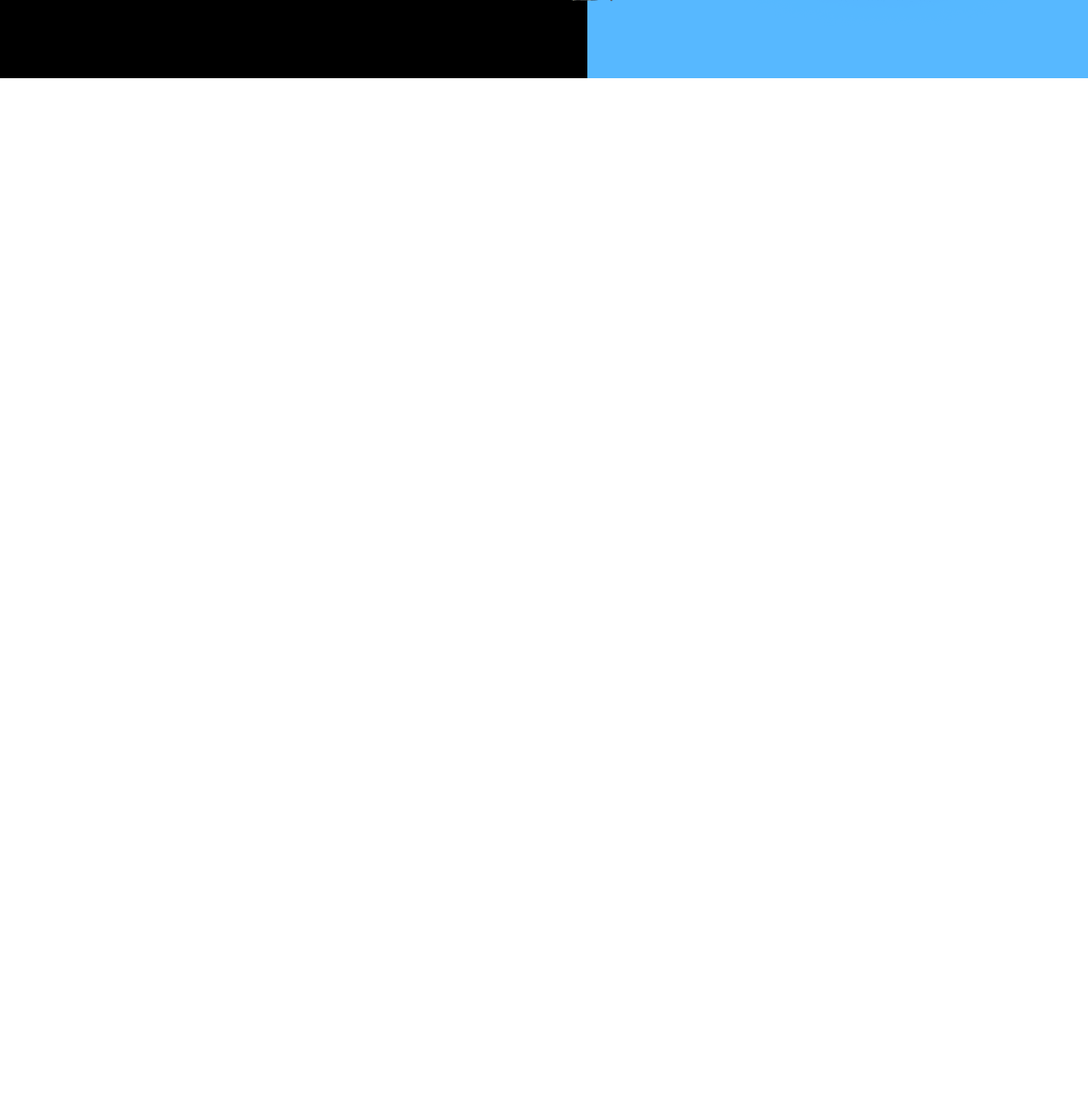
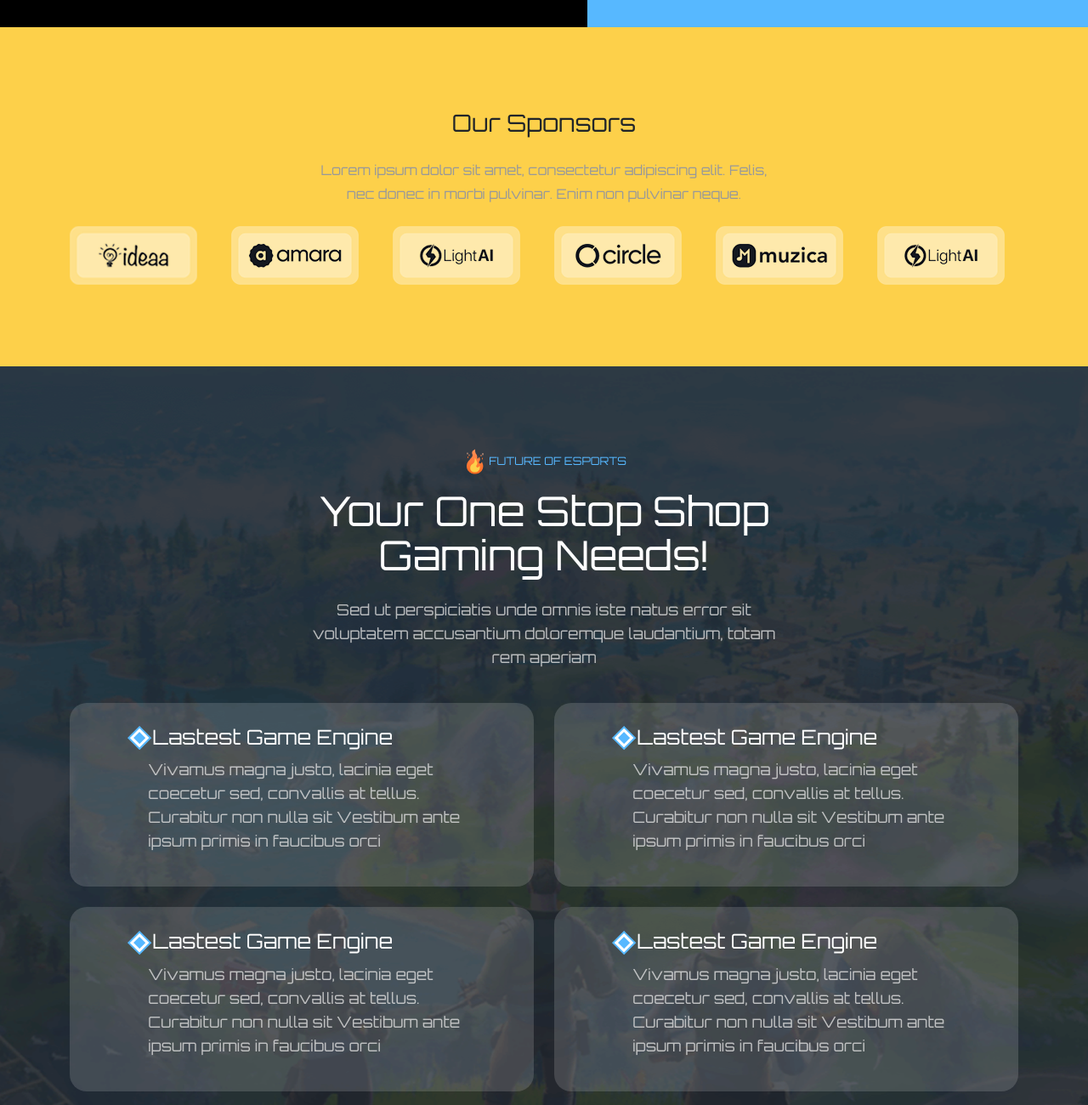
Before and after one commit to DimaKray/Infinizai, a plain HTML site: page index.html in a window 1280 px wide. Shown: the part 600-1900 px from the top of the page at 85% size. Before the commit the page ends 800 px from the top, so only its background shows below. Drawn offline with nearby package versions, Linux system fonts and the light colour scheme.

Commit message:
Made the next two frames

```diff
--- a/css/style.css
+++ b/css/style.css
@@ -1,10 +1,23 @@
 body {
    font-family: 'Orbitron';
    font-weight: 400;
+   background-color: black;
 }
 h1 {
    font-size: 52px;
    line-height: 64px;
+   text-transform: capitalize;
+   color: #FFFFFF;
+}
+h2 {
+   font-size: 48px;
+   line-height: 52px;
+   text-transform: capitalize;
+   color: #FFFFFF;
+}
+h4 {
+   font-size: 24px;
+   line-height: 32px;
    text-transform: capitalize;
    color: #FFFFFF;
 }
@@ -13,6 +26,21 @@ a:hover {
 }
 .navbar, .frame-1 {
    background: linear-gradient(to right, black 54%, #57B8FF 46%);
+}
+.frame-2 {
+   background-color: #FDD04A;
+}
+.frame-3 {
+   background-image: url(../img/image-frame-3.png);
+   width: 100%;
+   min-height: 980px;
+   background-repeat: no-repeat;
+   background-position: center;
+}
+.frame-2 img:hover {
+   border-radius: 13px;
+   background-color: #fdbf04;
+   transition: all 0.25s;
 }
 .nav-item a:hover {
    color: #FAC422;
@@ -32,9 +60,17 @@ a:hover {
    color: #57B8FF;
 }
 .text {
+   font-size: 16px;
+   line-height: 28px;
+   color: #999999;
+}
+.text-big {
    font-size: 18px;
    line-height: 28px;
-   color: #999999;
+   color: rgba(223, 223, 223, 0.8);
+}
+.col-sm-6 .text-big {
+   max-width: 470px;
 }
 .white-text {
    text-decoration: none;
@@ -43,3 +79,18 @@ a:hover {
 .btm-blue {
    background-color: #57B8FF;
 }
+.frame-3-box {
+   background-color: rgba(255, 255, 255, 0.15);
+   border-radius: 20px;
+}
+
+@media screen and (max-width:985px) {
+   .text-verical {
+      writing-mode: horizontal-tb;
+      transform: rotate(0deg);
+      flex: 1 1 auto;
+   }
+   .frame-3 {
+      background-image: url(../img/image-frame-3-big.png);
+   }
+}
--- a/index.html
+++ b/index.html
@@ -47,6 +47,7 @@
          </div>
       </div>
    </nav>
+
    <div class="container-fluid frame-1">
       <div class="container pt-5 pb-5">
          <div class="row">
@@ -57,7 +58,9 @@
                   <a href="#" class="text-verical">FACEBOOK</a>
                </div>
                <div class="col">
-                  <p class="text-blue"><img src="./img/fire-icon.png" alt="fire">FUTURE OF eSPORTS</p>
+                  <p class="text-blue">
+                     <img src="./img/fire-icon.png" alt="fire">FUTURE OF eSPORTS
+                  </p>
                   <h1>Unleash the Next Generation of Gaming</h1>
                   <p class="text mt-4 mb-5">
                      Lorem ipsum dolor sit amet, consectetur adipiscing elit. Felis, nec donec in morbi pulvinar.
@@ -68,7 +71,112 @@
                </div>
             </div>
             <div class="col-sm-6">
-               <img src="./img/image-frame-1.png" alt="image-frame-1">
+               <img src="./img/image-frame-1.png" class="img-fluid" alt="image-frame-1">
+            </div>
+         </div>
+      </div>
+   </div>
+
+   <div class="container-fluid frame-2 pt-5 pb-5">
+      <div class="container pt-5 mb-5">
+         <div class="w-50 mx-auto">
+            <h3 class="text-center mb-4">Our Sponsors</h3>
+            <p class="text text-center">
+               Lorem ipsum dolor sit amet, consectetur adipiscing elit.
+               Felis, nec donec in morbi pulvinar. Enim non pulvinar neque.
+            </p>
+         </div>
+         <div class="row mt-4">
+            <div class="col">
+               <a href="#">
+                  <img src="./img/sponsor-logo/icon-sponsor-1.png" alt="icon-sponsor-1">
+               </a>
+            </div>
+            <div class="col">
+               <a href="#">
+                  <img src="./img/sponsor-logo/icon-sponsor-2.png" alt="icon-sponsor-2">
+               </a>
+            </div>
+            <div class="col">
+               <a href="#">
+                  <img src="./img/sponsor-logo/icon-sponsor-3.png" alt="icon-sponsor-3">
+               </a>
+            </div>
+            <div class="col">
+               <a href="#">
+                  <img src="./img/sponsor-logo/icon-sponsor-4.png" alt="icon-sponsor-4">
+               </a>
+            </div>
+            <div class="col">
+               <a href="#">
+                  <img src="./img/sponsor-logo/icon-sponsor-5.png" alt="icon-sponsor-5">
+               </a>
+            </div>
+            <div class="col">
+               <a href="#">
+                  <img src="./img/sponsor-logo/icon-sponsor-6.png" alt="icon-sponsor-6">
+               </a>
+            </div>
+         </div>
+      </div>
+   </div>
+
+   <div class="container-fluid frame-3">
+      <div class="container pt-5">
+         <div class="w-50 mx-auto pt-5">
+            <p class="text-blue text-center">
+               <img src="./img/fire-icon.png" alt="fire">FUTURE OF eSPORTS
+            </p>
+            <h2 class="text-center">Your one stop shop gaming needs!</h2>
+            <p class="text-big text-center mt-4">
+               Sed ut perspiciatis unde omnis iste natus error sit
+               voluptatem accusantium doloremque laudantium, totam rem aperiam
+            </p>
+         </div>
+         <div class="row">
+            <div class="col-sm-6">
+               <div class="frame-3-box mt-4">
+                  <div class="w-75 mx-auto py-4">
+                     <h4><img src="./img/diamond-icon.png" alt="diamond">Lastest Game Engine</h4>
+                     <p class="text-big ms-4">
+                        Vivamus magna justo, lacinia eget coecetur sed, convallis at tellus.
+                        Curabitur non nulla sit Vestibum ante ipsum primis in faucibus orci
+                     </p>
+                  </div>
+               </div>
+            </div>
+            <div class="col-sm-6">
+               <div class="frame-3-box mt-4">
+                  <div class="w-75 mx-auto py-4">
+                     <h4><img src="./img/diamond-icon.png" alt="diamond">Lastest Game Engine</h4>
+                     <p class="text-big ms-4">
+                        Vivamus magna justo, lacinia eget coecetur sed, convallis at tellus.
+                        Curabitur non nulla sit Vestibum ante ipsum primis in faucibus orci
+                     </p>
+                  </div>
+               </div>
+            </div>
+            <div class="col-sm-6">
+               <div class="frame-3-box mt-4">
+                  <div class="w-75 mx-auto py-4">
+                     <h4><img src="./img/diamond-icon.png" alt="diamond">Lastest Game Engine</h4>
+                     <p class="text-big ms-4">
+                        Vivamus magna justo, lacinia eget coecetur sed, convallis at tellus.
+                        Curabitur non nulla sit Vestibum ante ipsum primis in faucibus orci
+                     </p>
+                  </div>
+               </div>
+            </div>
+            <div class="col-sm-6">
+               <div class="frame-3-box mt-4">
+                  <div class="w-75 mx-auto py-4">
+                     <h4><img src="./img/diamond-icon.png" alt="diamond">Lastest Game Engine</h4>
+                     <p class="text-big ms-4">
+                        Vivamus magna justo, lacinia eget coecetur sed, convallis at tellus.
+                        Curabitur non nulla sit Vestibum ante ipsum primis in faucibus orci
+                     </p>
+                  </div>
+               </div>
             </div>
          </div>
       </div>
```
Also changed, not shown: img/diamond-icon.png (added), img/image-frame-3.png (added), img/sponsor-logo/icon-sponsor-1.png (added), img/sponsor-logo/icon-sponsor-2.png (added), img/sponsor-logo/icon-sponsor-3.png (added), img/sponsor-logo/icon-sponsor-4.png (added), img/sponsor-logo/icon-sponsor-5.png (added), img/sponsor-logo/icon-sponsor-6.png (added), 1 other file.
